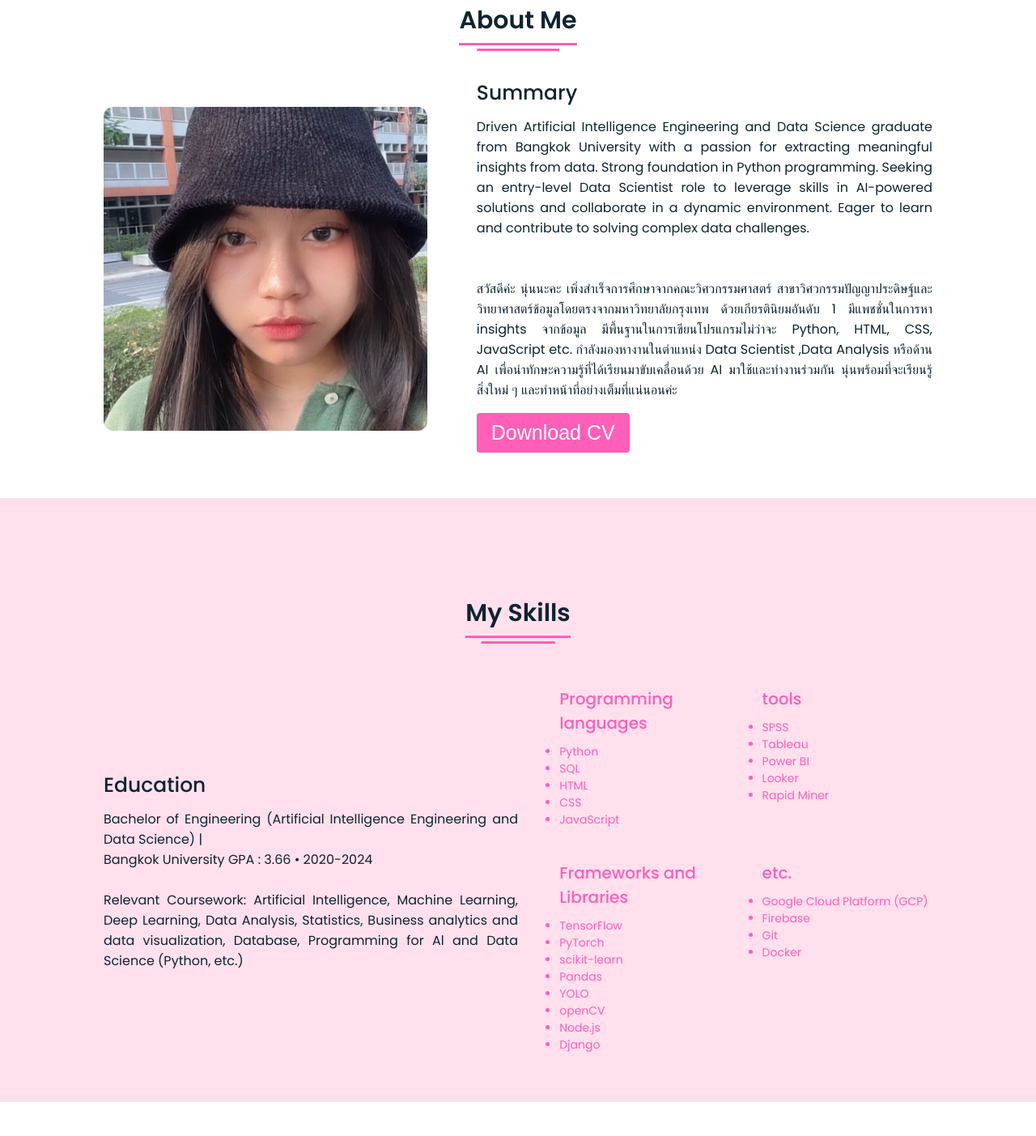
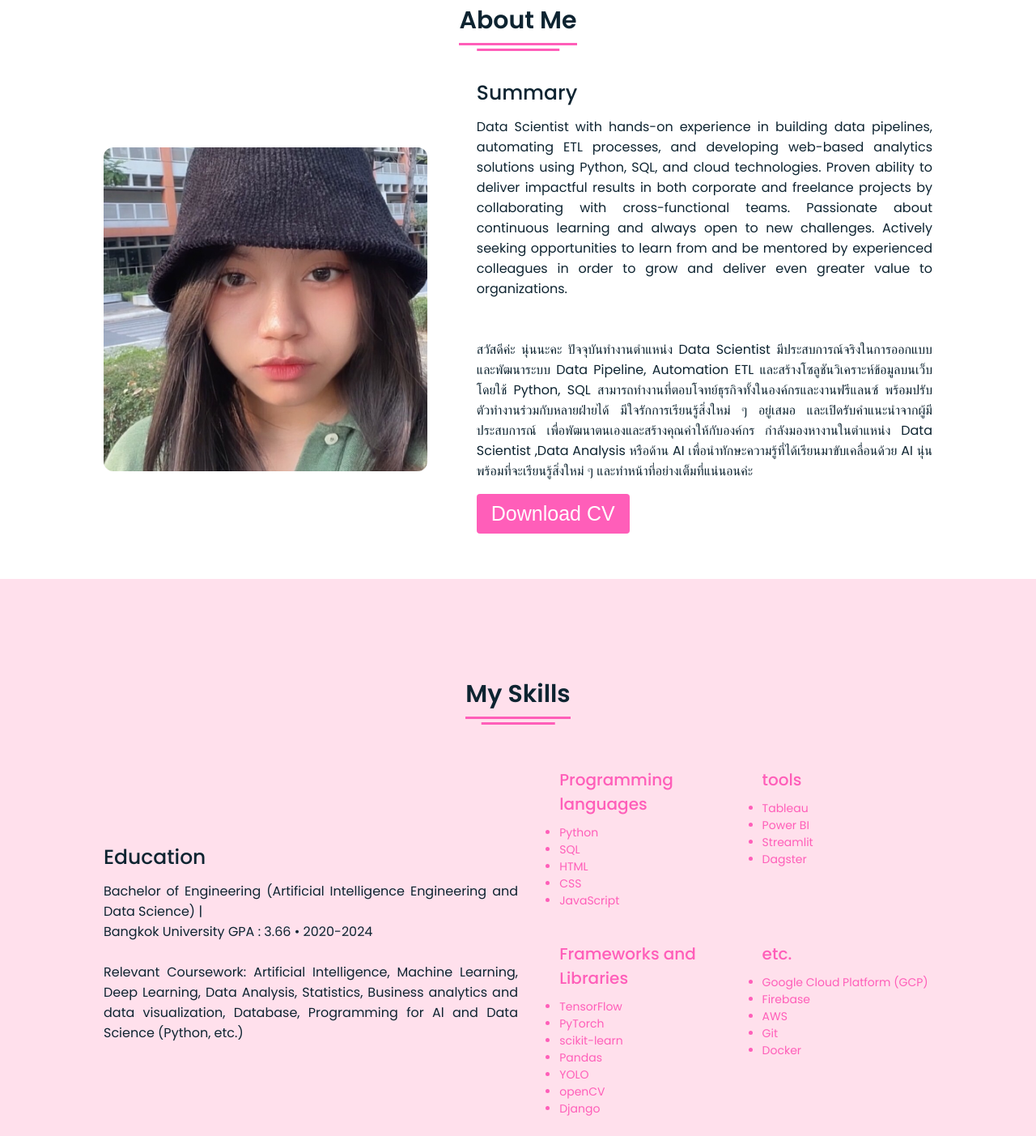
Before and after one commit to noonmd/noonmd.github.io, a plain HTML site: page index.html in a window 1280 px wide. Shown: the part 877-2280 px from the top of the page at 81% size. Drawn offline with Linux system fonts and the light colour scheme.

Commit message:
Update index.html
2025

```diff
--- a/index.html
+++ b/index.html
@@ -69,15 +69,17 @@
           <div class="right">
             <div class="topic">Summary</div>
             <p>
-                Driven Artificial Intelligence Engineering and Data Science graduate from Bangkok University with a passion for extracting meaningful insights from data.
-                Strong foundation in Python programming. Seeking an entry-level Data Scientist role to leverage skills in AI-powered solutions
-                and collaborate in a dynamic environment. Eager to learn and contribute to solving complex data challenges.
+                Data Scientist with hands-on experience in building data pipelines, automating ETL processes, and developing web-based analytics solutions using Python, SQL,
+              and cloud technologies. Proven ability to deliver impactful results in both corporate and freelance projects by collaborating with cross-functional teams.
+              Passionate about continuous learning and always open to new challenges. Actively seeking opportunities to learn from and be mentored
+              by experienced colleagues in order to grow and deliver even greater value to organizations.
             </p><br/><br/>
             <p>
-              สวัสดีค่ะ นุ่นนะคะ เพิ่งสำเร็จการศึกษาจากคณะวิศวกรรมศาสตร์ สาขาวิศวกรรมปัญญาประดิษฐ์และวิทยาศาสตร์ข้อมูลโดยตรงจากมหาวิทยาลัยกรุงเทพ ด้วยเกียรตินิยมอันดับ 1
-              มีแพชชั่นในการหา insights จากข้อมูล มีพื้นฐานในการเขียนโปรแกรมไม่ว่าจะ Python, HTML, CSS, JavaScript etc.
+              สวัสดีค่ะ นุ่นนะคะ ปัจจุบันทำงานตำแหน่ง Data Scientist มีประสบการณ์จริงในการออกแบบและพัฒนาระบบ Data Pipeline, Automation ETL และสร้างโซลูชันวิเคราะห์ข้อมูลบนเว็บโดยใช้
+              Python, SQL สามารถทำงานที่ตอบโจทย์ธุรกิจทั้งในองค์กรและงานฟรีแลนซ์ พร้อมปรับตัวทำงานร่วมกับหลายฝ่ายได้ มีใจรักการเรียนรู้สิ่งใหม่ ๆ อยู่เสมอ และเปิดรับคำแนะนำจากผู้มีประสบการณ์
+              เพื่อพัฒนาตนเองและสร้างคุณค่าให้กับองค์กร
               กำลังมองหางานในตำแหน่ง Data Scientist ,Data Analysis หรือด้าน AI เพื่อนำทักษะความรู้ที่ได้เรียนมาขับเคลื่อนด้วย AI
-              มาใช้และทำงานร่วมกัน นุ่นพร้อมที่จะเรียนรู้สิ่งใหม่ ๆ และทำหน้าที่อย่างเต็มที่แน่นอนค่ะ
+              นุ่นพร้อมที่จะเรียนรู้สิ่งใหม่ ๆ และทำหน้าที่อย่างเต็มที่แน่นอนค่ะ
             </p>
             <div class="button">
                 <a href="files/Chaleerat_resume.pdf" download>
@@ -115,11 +117,10 @@
             <div class="box">
               <div class="topic">tools </div>
               <ul class="per">
-                <li>SPSS</li>
                 <li>Tableau</li>
                 <li>Power BI</li>
-                <li>Looker</li>
-                <li>Rapid Miner</li>
+                <li>Streamlit</li>
+                <li>Dagster</li>
               </ul>
             </div>
             <div class="box">
@@ -131,7 +132,6 @@
                   <li>Pandas</li>
                   <li>YOLO</li>
                   <li>openCV</li>
-                  <li>Node.js</li>
                   <li>Django</li>
                 </ul>
               </div>
@@ -140,6 +140,7 @@
                 <ul class="per">
                   <li>Google Cloud Platform (GCP)</li>
                   <li>Firebase</li>
+                  <li>AWS</li>
                   <li>Git</li>
                   <li>Docker</li>
                 </ul>
```
